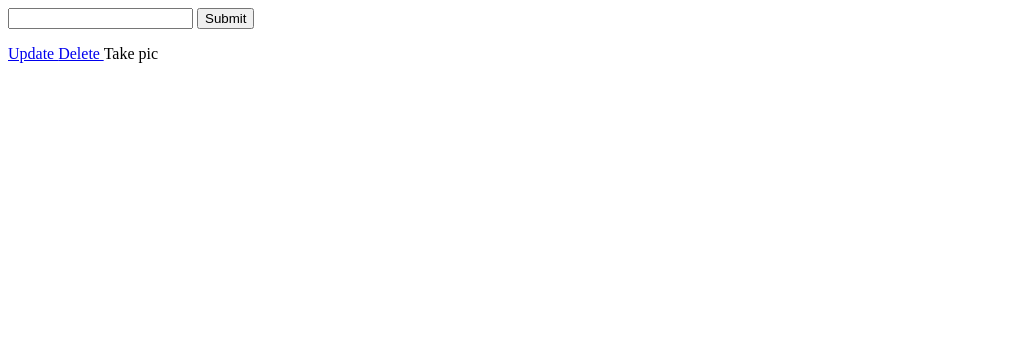
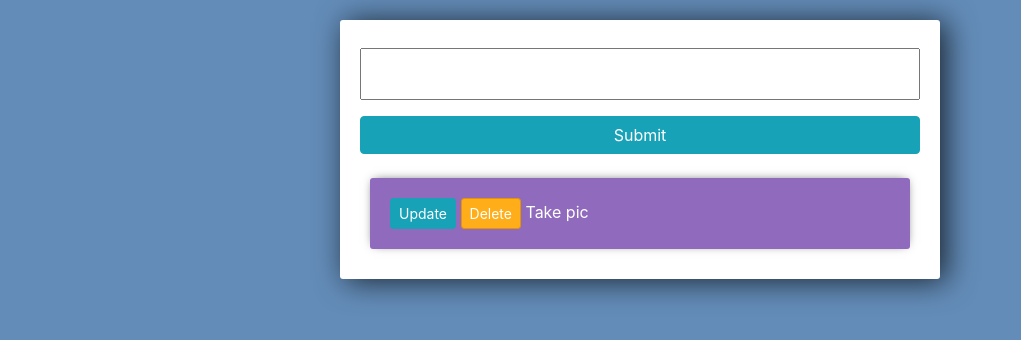
Before and after one commit to MoSadri/Django-to-do, a Django app: page / in a window 1280 px wide. Shown: the top 340 px of the page, without its empty margins (0-1021 px from the left). Run offline with Django 3.2, Linux system fonts and the light colour scheme; data comes from the database, SQL or seed files in the repository; both versions use the stored data as it was after the commit; some libraries are stand-ins or nearby versions.

Commit message:
final commit

```diff
--- a/tasks/templates/tasks/list.html
+++ b/tasks/templates/tasks/list.html
@@ -1,19 +1,73 @@
+<link rel="stylesheet" href="https://stackpath.bootstrapcdn.com/bootstrap/4.3.1/css/bootstrap.min.css" integrity="sha384-ggOyR0iXCbMQv3Xipma34MD+dH/1fQ784/j6cY/iJTQUOhcWr7x9JvoRxT2MZw1T" crossorigin="anonymous">
+
+<style>
+
+	body{
+		background-color: #638CB8;
+	}
+
+	input{
+		width: 100%;
+		padding: 12px 20px;
+		margin: 8px 0;
+		box-sizing: border-box;
+	}
+
+	input::placeholder {
+	  color: #d3d3d3;
+	}
+
+	.submit{
+		background-color: #6BA3E8;
+	}
+
+	.center-column{
+		width:600px;
+		margin: 20px auto;
+		padding:20px;
+		background-color: #fff;
+		border-radius: 3px;
+		box-shadow: 6px 2px 30px 0px rgba(0,0,0,0.75);
+	}
+
+	.item-row{
+		background-color: #906abd;
+		margin: 10px;
+		padding: 20px;
+		border-radius: 3px;
+		color: #fff;
+		font-size: 16px;
+		box-shadow: 0px -1px 10px -4px rgba(0,0,0,0.75);
+	}
+
+	.btn-danger{
+		background-color: #ffae19;
+		border-color: #e59400;
+	}
+
+</style>
+
+<div class="center-column">
+
 	<form method="POST" action="/">
 		{% csrf_token %}
 		{{form.title}}
-  <input type="submit" name="Create Task">
+		<input class="btn btn-info" type="submit" name="Create Task">
 	</form>
 
+	<div class="todo-list">
 
 	{% for task in tasks %}
-  <div>
-      <a href="{% url 'update_task' task.id %}"> Update  </a>
-      <a href="{% url 'delete' task.id %}"> Delete </a>
+		<div class="item-row">
+			<a class="btn btn-sm btn-info" href="{% url 'update_task' task.id %}">Update</a>
+			<a class="btn btn-sm btn-danger" href="{% url 'delete' task.id %}">Delete</a>
 
 			{% if task.complete == True %}
-    <strike> {{task}} </strike>
+			<strike>{{task}}</strike>
 			{% else %}
-    <span> {{task}} </span>
+			<span>{{task}}</span>
 			{% endif %}
 		</div>
 	{% endfor %}
+	</div>
+</div>
```
Also changed, not shown: db.sqlite3. Lines whose indentation alone changed are shown as unchanged.
